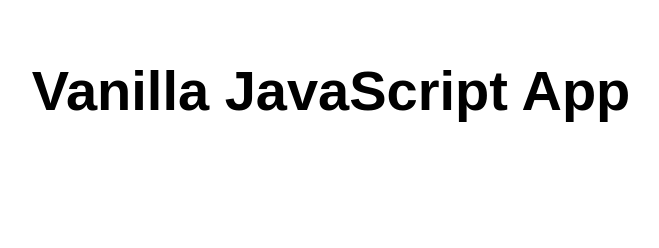
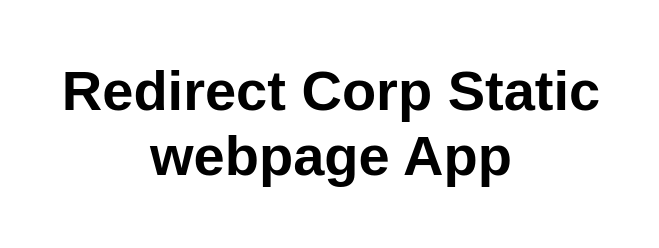
Before and after one commit to LeonardVuyk/corp-static-web, a website: page src/index.html in a window 1280 px wide. Shown: the whole page, without its empty margins (309-968 px from the left). Drawn offline with Linux system fonts and the light colour scheme.

Commit message:
Update index.html

```diff
--- a/src/index.html
+++ b/src/index.html
@@ -5,12 +5,13 @@
   <meta charset="UTF-8">
   <meta name="viewport" content="width=device-width, initial-scale=1.0">
   <link rel="stylesheet" href="styles.css">
-  <title>Vanilla JavaScript App</title>
+  <title>redirect Corp Static webpage App</title>
 </head>
 
 <body>
   <main>
-    <h1>Vanilla JavaScript App</h1>
+
+    <h1>Redirect Corp Static webpage App</h1>
   </main>
 </body>
 
```
